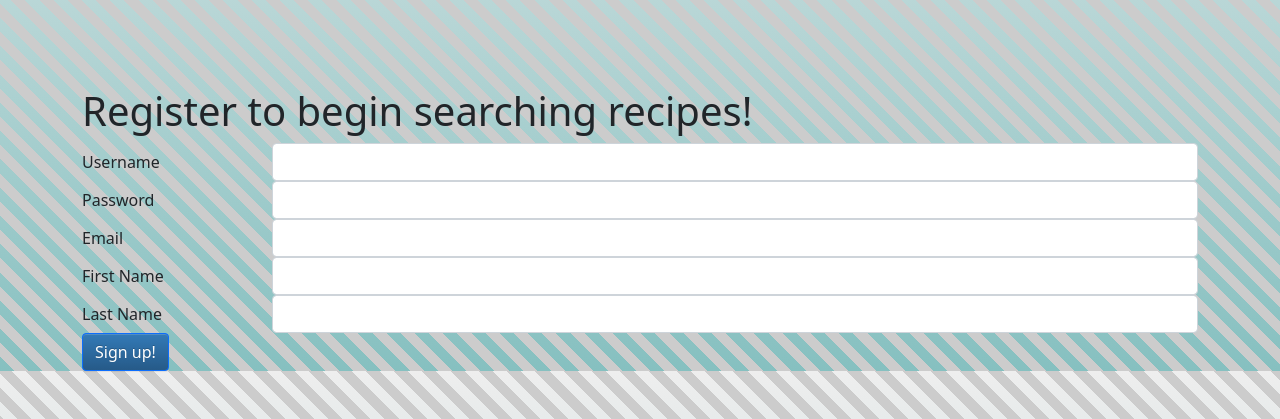
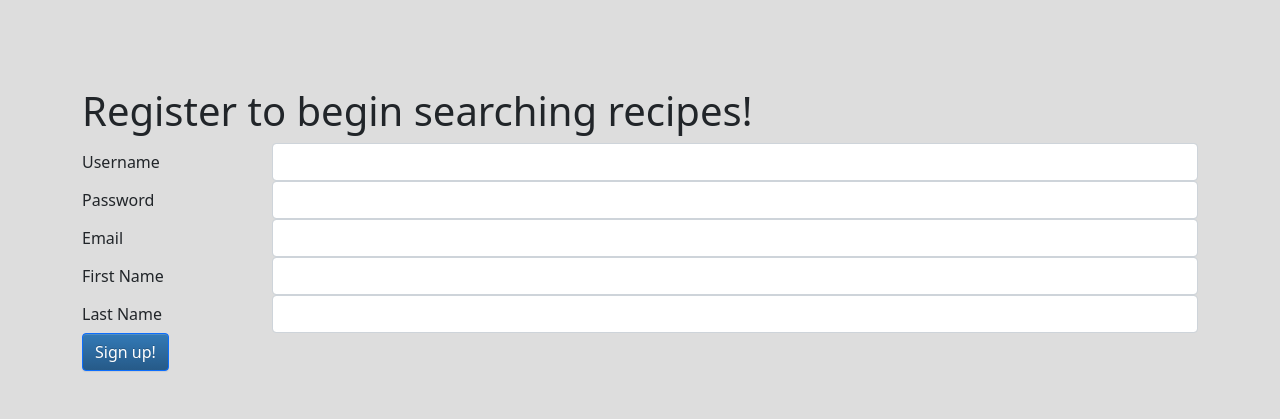
Before and after one commit to benochi/Capstone1, a Flask app: page /register in a window 1280 px wide. Shown: the part 381-800 px from the top of the page. Run offline with Flask 2, Linux system fonts and the light colour scheme; parts of the project's set-up code (start-up, migrations or seed data) failed here and were passed over; some libraries are stand-ins or nearby versions.

Commit message:
Update style.css

```diff
--- a/static/css/style.css
+++ b/static/css/style.css
@@ -49,19 +49,5 @@
 }
 
 body {
-    background:
-  /* On "top" */
-  repeating-linear-gradient(
-    45deg,
-    transparent,
-    transparent 10px,
-    #ccc 10px,
-    #ccc 20px
-  ),
-  /* on "bottom" */
-  linear-gradient(
-    to bottom,
-    #eee,
-    rgb(134, 192, 192)
-  );
+    background-color: rgb(221, 221, 221);
 }
```
